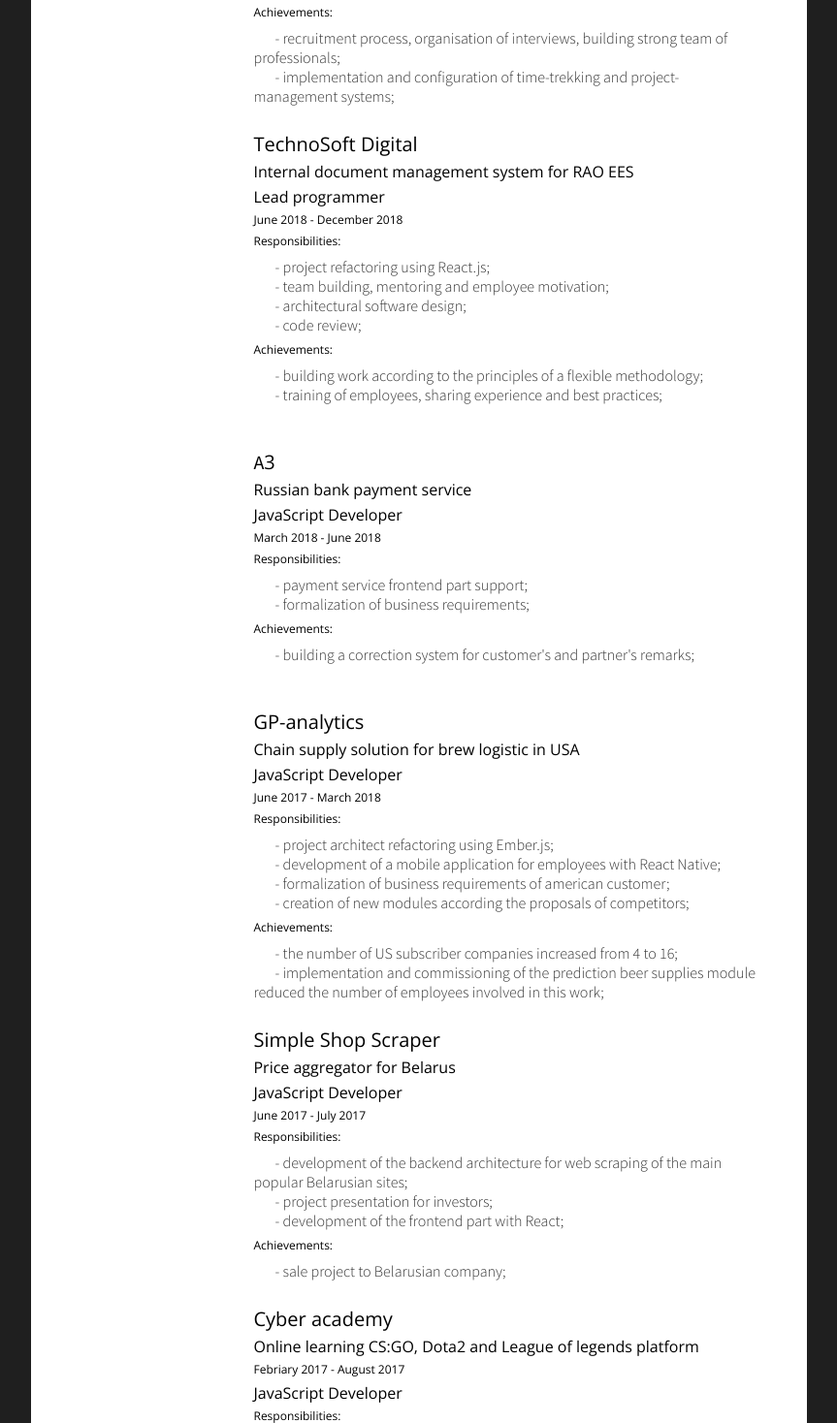
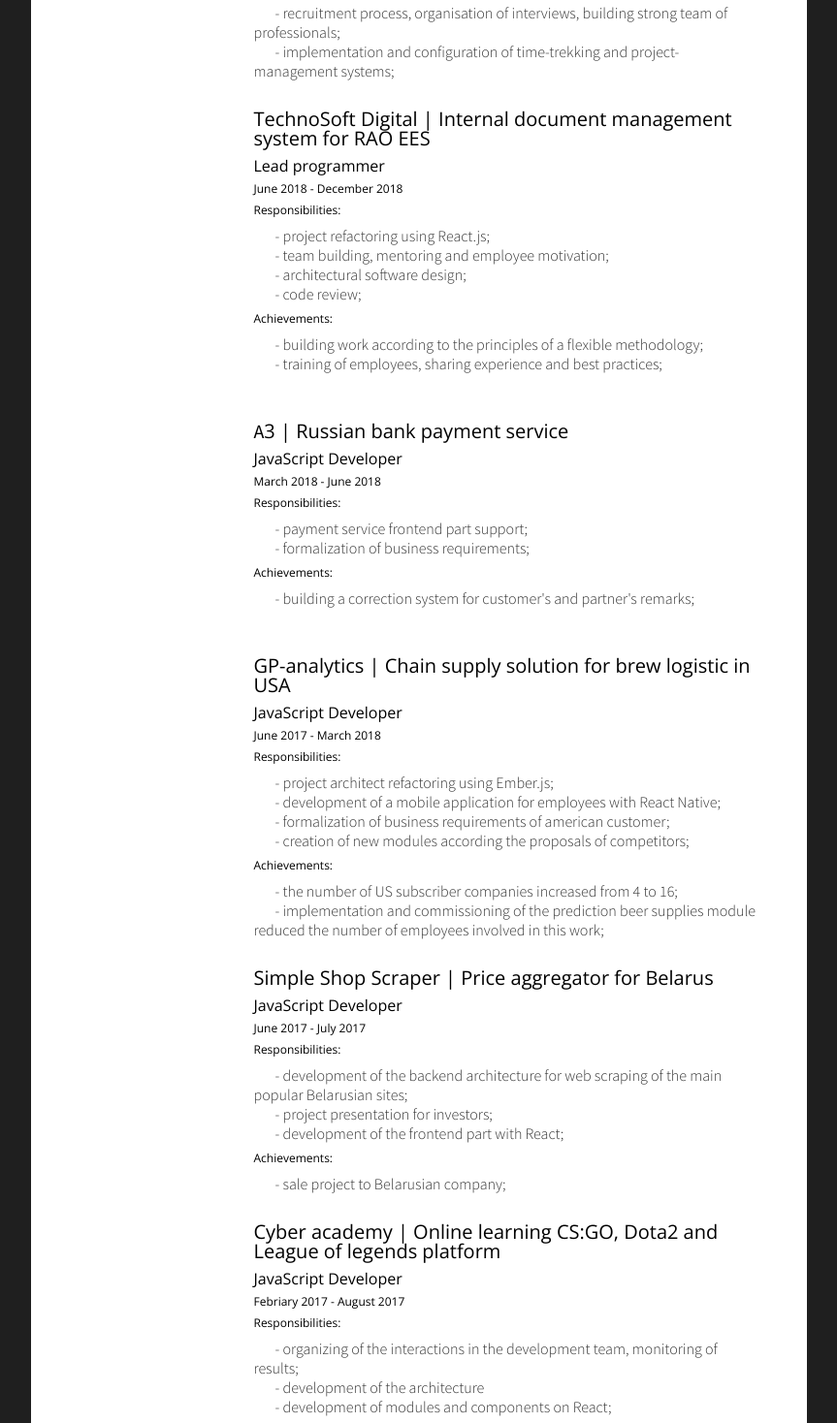
Before and after one commit to AnastasiyaYelets/CVLuxEng, a plain HTML site: page index.html in a window 1280 px wide. Shown: the part 875-2343 px from the top of the page at 97% size, without its empty margins (208-1071 px from the left). Drawn offline with nearby package versions, Linux system fonts and the light colour scheme.

Commit message:
first commit

```diff
--- a/index.html
+++ b/index.html
@@ -87,8 +87,8 @@
 
         <div class="span9">
           <br />
-          <h3>IMBADOM</h3>
-          <h4>App for real estate rent</h4>
+          <h3>IMBADOM | App for real estate rent</h3>
+          <h4></h4>
           <h4>CTO</h4>
           <h5>December 2018 - June 2019</h5>
           <h5>Responsibilities:</h5>
@@ -104,8 +104,7 @@
           <p>- recruitment process, organisation  of interviews, building strong team of professionals;</p>
           <p>- implementation and configuration of time-trekking and project-management systems;</p>
          <br />
-         <h3>TechnoSoft Digital</h3>
-         <h4>Internal document management system for RAO EES</h4>
+         <h3>TechnoSoft Digital | Internal document management system for RAO EES</h3>
          <h4>Lead programmer</h4>
 
          <h5>June 2018 - December 2018</h5>
@@ -121,8 +120,7 @@
          <br />
 
            <br />
-           <h3>А3</h3>
-           <h4>Russian bank payment service</h4>
+           <h3>А3 | Russian bank payment service</h3>
 
            <h4>JavaScript Developer</h4>
            <h5>March 2018 - June 2018</h5>
@@ -135,8 +133,7 @@
            <br />
 
            <br />
-           <h3>GP-analytics</h3>
-           <h4>Chain supply solution for brew logistic in USA</h4>
+           <h3>GP-analytics | Chain supply solution for brew logistic in USA</h3>
            <h4>JavaScript Developer</h4>
 
            <h5>June 2017 - March 2018</h5>
@@ -151,8 +148,7 @@
            <p>- implementation and commissioning of the prediction beer supplies module reduced the number of employees involved in this work;</p>
            <br />
 
-          <h3>Simple Shop Scraper</h3>
-          <h4>Price aggregator for Belarus</h4>
+          <h3>Simple Shop Scraper | Price aggregator for Belarus</h3>
           <h4>JavaScript Developer</h4>
 
           <h5>June 2017 - July 2017</h5>
@@ -164,10 +160,10 @@
           <p> - sale project to Belarusian company;</p>
           <br />
 
-          <h3>Cyber academy</h3>
-          <h4>Online learning CS:GO, Dota2 and League of legends platform</h4>
+          <h3>Cyber academy | Online learning CS:GO, Dota2 and League of legends platform</h3>
+          <h4>JavaScript Developer</h4>
+
           <h5>Febriary 2017 - August 2017</h5>
-          <h4>JavaScript Developer</h4>
           <h5>Responsibilities:</h5>
           <p>- organizing of the interactions in the development team, monitoring of results;</p>
           <p>- development of the architecture</p>
@@ -181,11 +177,11 @@
 
           <br />
 
-          <h3>Dressmate</h3>
+          <h3>Dressmate | App for sharing woman clothes in american colleges</h3>
+          <h4>JavaScript Developer</h4>
 
           <h5>November 2015 - Febriary 2017 </h5>
 
-          <h4>App for sharing woman clothes in american colleges</h4>
           <h5>Responsibilities:</h5>
           <p>- development;</p>
           <p>- communication with an English speaking customer;</p>
```
